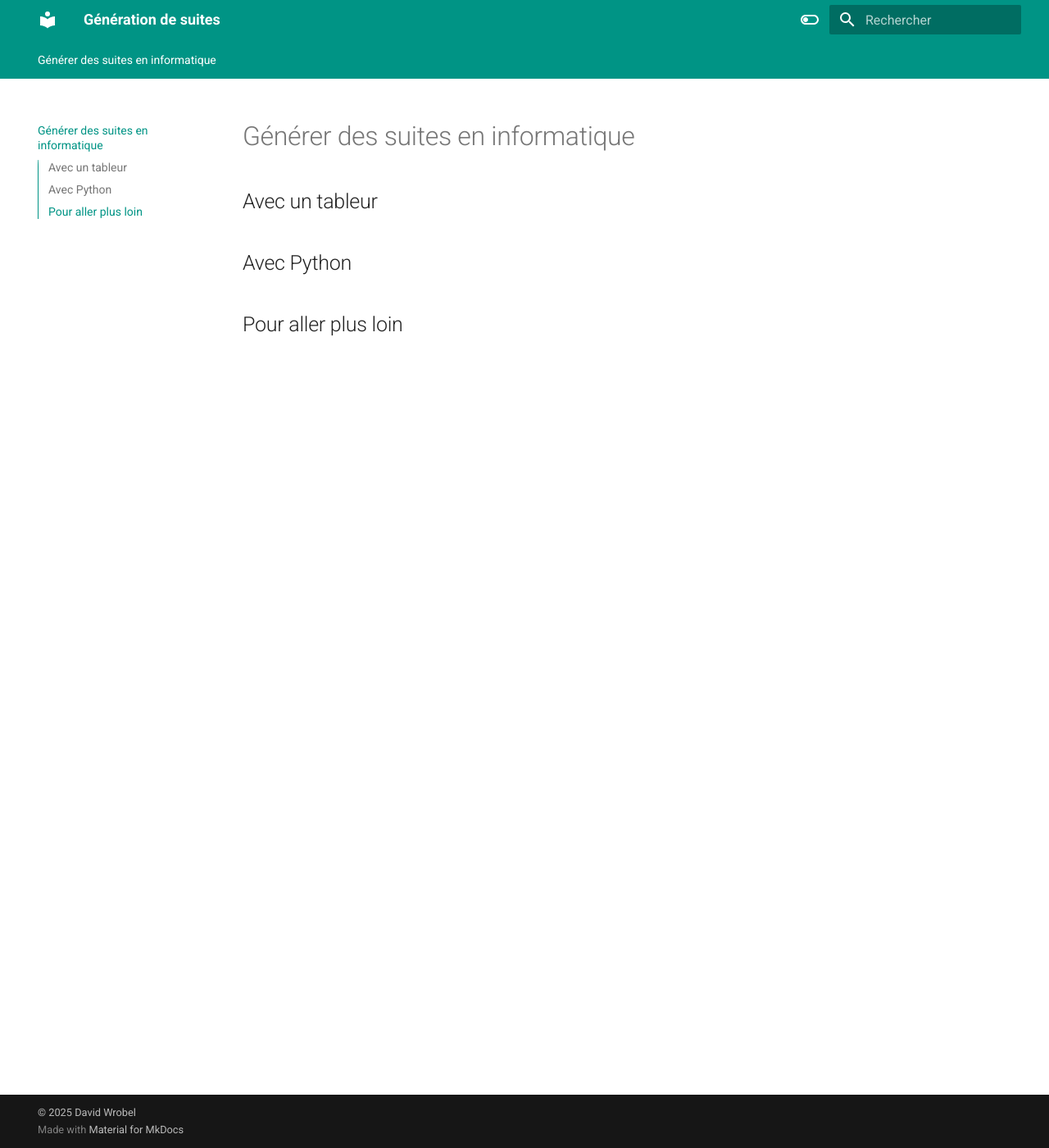
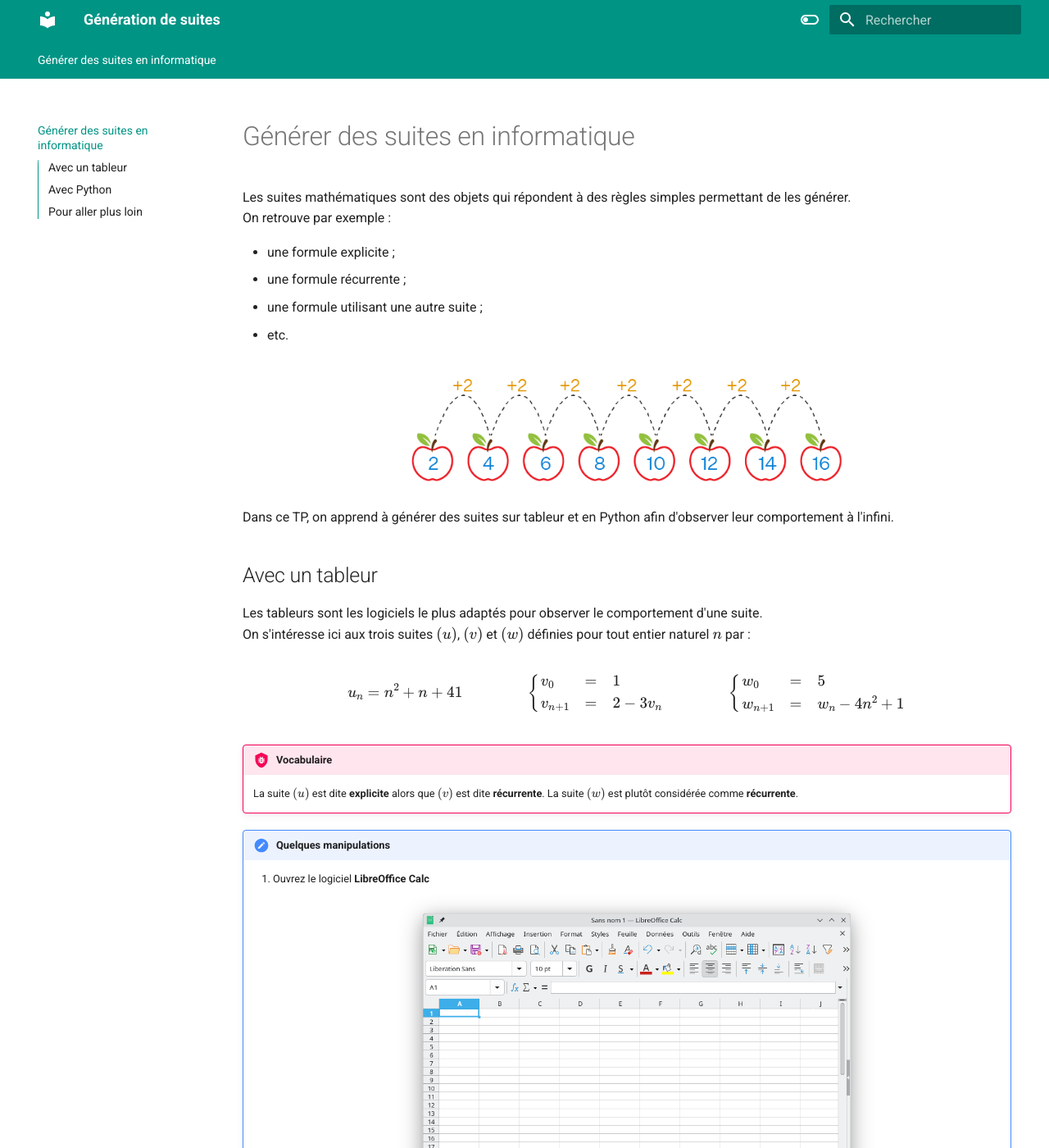
Before and after one commit to Frank-N-Dav/TP1-suites, an MkDocs documentation site: the page built from docs/index.md, in a window 1280 px wide and 1400 px high. Shown: the whole window at 82% size. Built offline with MkDocs 1.6.1 and Material for MkDocs 9.7.7, drawn with Linux system fonts in a browser that asks for light colours; some of the changed text lies outside the part shown.

Commit message:
Partie tableur

```diff
--- a/docs/index.md
+++ b/docs/index.md
@@ -1,6 +1,49 @@
 # Générer des suites en informatique
 
+Les suites mathématiques sont des objets qui répondent à des règles simples permettant de les générer.
+On retrouve par exemple :
+
+- une formule explicite ;
+- une formule récurrente ;
+- une formule utilisant une autre suite ;
+- etc.
+
+<center>
+    <img src="./images/sequence.png" alt="image" width="600" height="auto">
+</center>
+
+Dans ce TP, on apprend à générer des suites sur tableur et en Python afin d'observer leur comportement à l'infini.
+
 ## Avec un tableur
+
+Les tableurs sont les logiciels le plus adaptés pour observer le comportement d'une suite.
+On s'intéresse ici aux trois suites $(u)$, $(v)$ et $(w)$ définies pour tout entier naturel $n$ par :
+
+$$
+u_n = n^2+n+41 \qquad\qquad \left\lbrace\begin{array}{lcl}v_0&=&1\\ v_{n+1}&=&2-3v_n\end{array}\right. \qquad\qquad \left\lbrace\begin{array}{lcl}w_0&=&5\\ w_{n+1}&=&w_n-4n^2+1\end{array}\right.
+$$
+
+!!! bug "Vocabulaire"
+
+    La suite $(u)$ est dite **explicite** alors que $(v)$ est dite **récurrente**. La suite $(w)$ est plutôt considérée comme **récurrente**.
+
+!!! note "Quelques manipulations"
+
+    1. Ouvrez le logiciel **LibreOffice Calc**
+    <center>
+        <img src="./images/calc.png" alt="image" width="600" height="auto">
+    </center>
+    2. Reproduire le tableau ci-dessous avec la valeur de $n$ qui varie de 0 jusque 100.
+    <center>
+        <img src="./images/tableur1.png" alt="image" width="400" height="auto">
+    </center>
+    3. Dans la cellule $B2$ (concernant la suite $(u)$), saisissez la formule $\fbox{=PUISSANCE(A2;2)+A2+41}$ puis validez.
+    4. Étirez cette formule en double cliquant sur le petit carré en bas à droite de cette cellule.
+    <center>
+        <img src="./images/tableur2.png" alt="image" width="400" height="auto">
+    </center>
+    5. De la même façon entrez la valeur associée à $v_0$ dans la cellule $C2$ puis saisissez la formule $\fbox{=2-3*C2}$ dans la cellule $C3$.
+    6. Entrez la valeur associée à $w_0$ dans la cellule $D2$ puis saissisez la formule $\fbox{=D2-4*PUISSANCE(A2;2)+1}$ dans la cellule $D3$.
 
 ## Avec Python
 
--- /dev/null
+++ b/docs/javascripts/mathjax.js
@@ -0,0 +1,19 @@
+window.MathJax = {
+    tex: {
+      inlineMath: [["\\(", "\\)"]],
+      displayMath: [["\\[", "\\]"]],
+      processEscapes: true,
+      processEnvironments: true
+    },
+    options: {
+      ignoreHtmlClass: ".*|",
+      processHtmlClass: "arithmatex"
+    }
+  };
+
+  document$.subscribe(() => {
+    MathJax.startup.output.clearCache()
+    MathJax.typesetClear()
+    MathJax.texReset()
+    MathJax.typesetPromise()
+  })
```
Also changed, not shown: docs/images/calc.png (added), docs/images/sequence.png (added), docs/images/tableur1.png (added), docs/images/tableur2.png (added).
